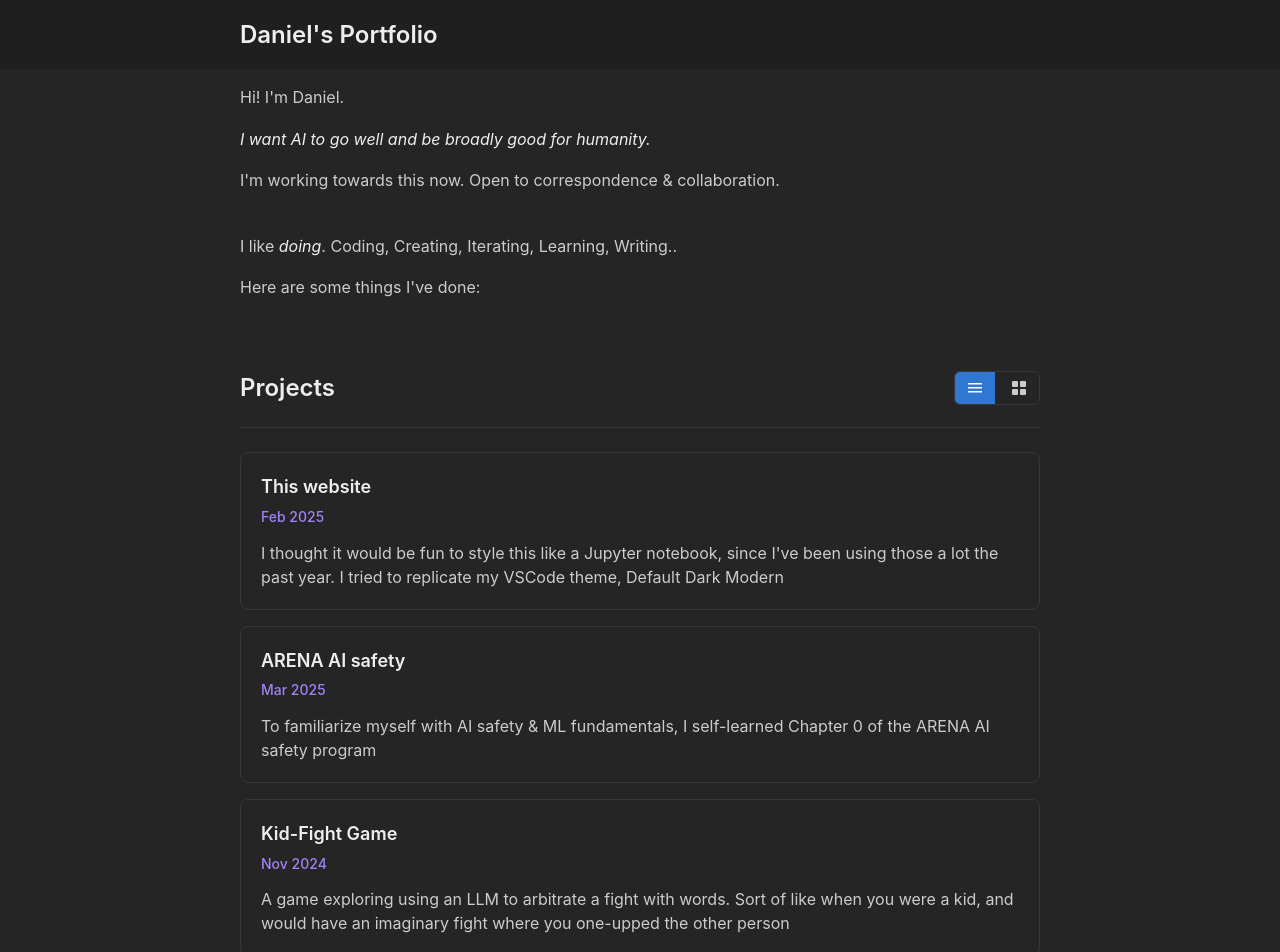
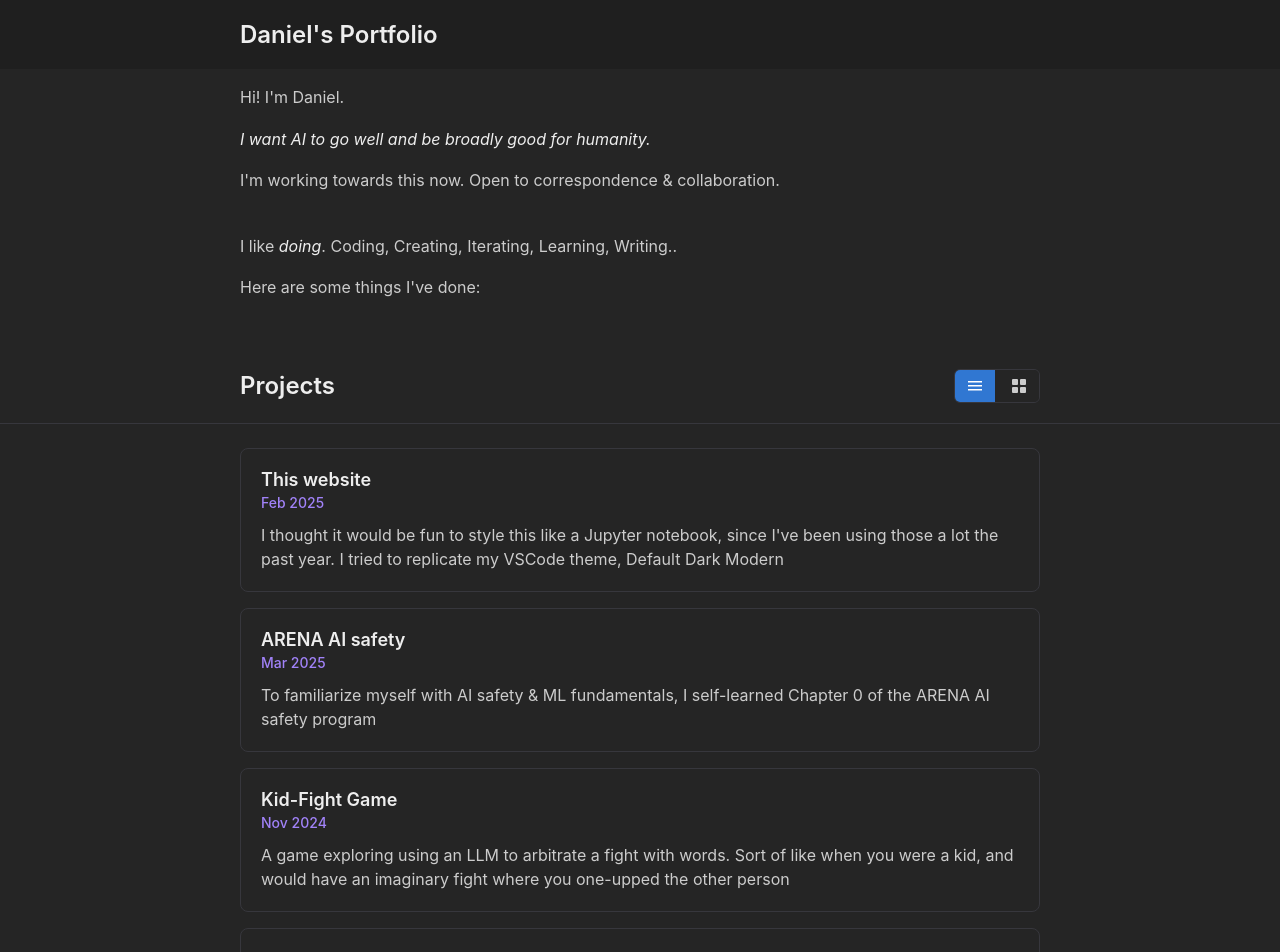
Before and after one commit to danielmccannsayles/danielmccannsayles.github.io, a Svelte app: page / in a window 1280 px wide. Shown: the top 952 px of the page. Built offline with nearby package versions, Linux system fonts and the light colour scheme; some icons are missing.

Commit message:
make bar full width

```diff
--- a/src/App.svelte
+++ b/src/App.svelte
@@ -35,12 +35,13 @@
     </p>
     <p>Here are some things I've done:</p>
   </div>
+</main>
 
-  <div class="projects-section">
-    <ProjectFilter {viewMode} onViewChange={handleViewChange} />
-    <ProjectList {viewMode} />
-  </div>
-</main>
+<ProjectFilter {viewMode} onViewChange={handleViewChange} />
+
+<div class="projects-content">
+  <ProjectList {viewMode} />
+</div>
 
 <style>
   main {
@@ -63,8 +64,10 @@
     margin-bottom: 48px;
   }
 
-  .projects-section {
-    margin-top: 48px;
+  .projects-content {
+    max-width: 800px;
+    margin: 0 auto;
+    padding: 24px 30px;
   }
 
   em {
--- a/src/components/ProjectFilter.svelte
+++ b/src/components/ProjectFilter.svelte
@@ -9,8 +9,9 @@
 </script>
 
 <div class="filter-bar">
-  <h2 class="projects-title">Projects</h2>
-  <div class="view-toggle">
+  <div class="filter-content">
+    <h2 class="projects-title">Projects</h2>
+    <div class="view-toggle">
     <button
       class="toggle-btn"
       class:active={viewMode === 'list'}
@@ -36,21 +37,27 @@
         <rect x="9" y="9" width="6" height="6" rx="1"/>
       </svg>
     </button>
+    </div>
   </div>
 </div>
 
 <style>
   .filter-bar {
-    display: flex;
-    justify-content: space-between;
-    align-items: center;
-    padding: 20px 0;
-    margin-bottom: 24px;
+    width: 100%;
     background: var(--bg-primary);
     border-bottom: 1px solid var(--border);
     position: sticky;
     top: 0;
     z-index: 100;
+  }
+
+  .filter-content {
+    max-width: 800px;
+    margin: 0 auto;
+    padding: 20px 30px;
+    display: flex;
+    justify-content: space-between;
+    align-items: center;
   }
 
   .projects-title {
--- a/src/components/ProjectList.svelte
+++ b/src/components/ProjectList.svelte
@@ -224,10 +224,10 @@
 
   .side-panel {
     position: fixed;
-    top: 120px;
+    top: 80px;
     right: 0;
     width: 400px;
-    height: calc(100vh - 120px);
+    height: calc(100vh - 80px);
     background: var(--bg-secondary);
     border-left: 1px solid var(--border);
     padding: 24px;
@@ -298,11 +298,11 @@
 
     .side-panel {
       position: fixed;
-      top: 120px;
+      top: 80px;
       left: 0;
       right: 0;
       width: 100%;
-      height: calc(100vh - 120px);
+      height: calc(100vh - 80px);
     }
   }
 </style>
```
